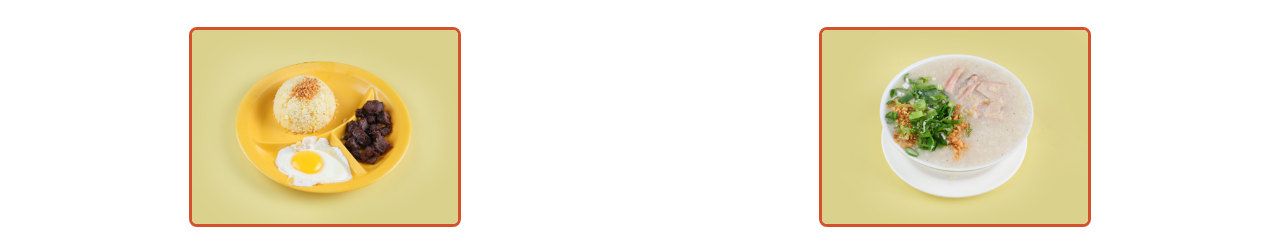
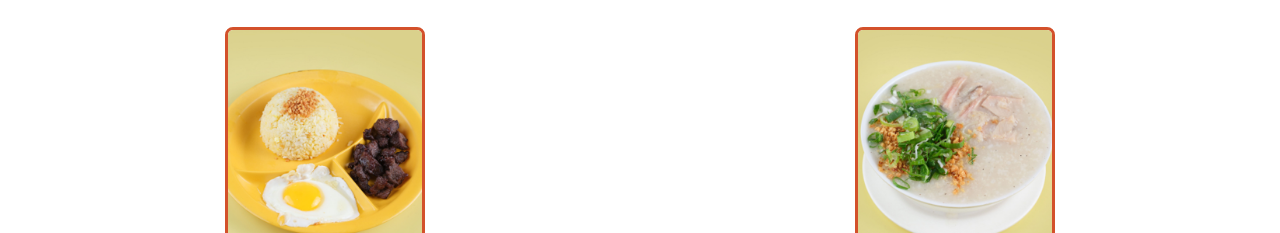
Before and after one commit to jdsalipande2/Goto-Pares-Atbp, a plain HTML site: page home/about.html in a window 1280 px wide. Shown: the part 719-952 px from the top of the page. Drawn offline with Linux system fonts and the light colour scheme.

Commit message:
Update about.css

```diff
--- a/home/about.css
+++ b/home/about.css
@@ -68,9 +68,9 @@ body {
 }
 
 .category img {
-    width: auto;
-    height: auto;
-    max-height: 200px;
+    width: 200px;
+    height: 250px;
+    object-fit: cover;
     border-radius: 8px;
     border: 3px solid #d3512b;
     display: block;
```
